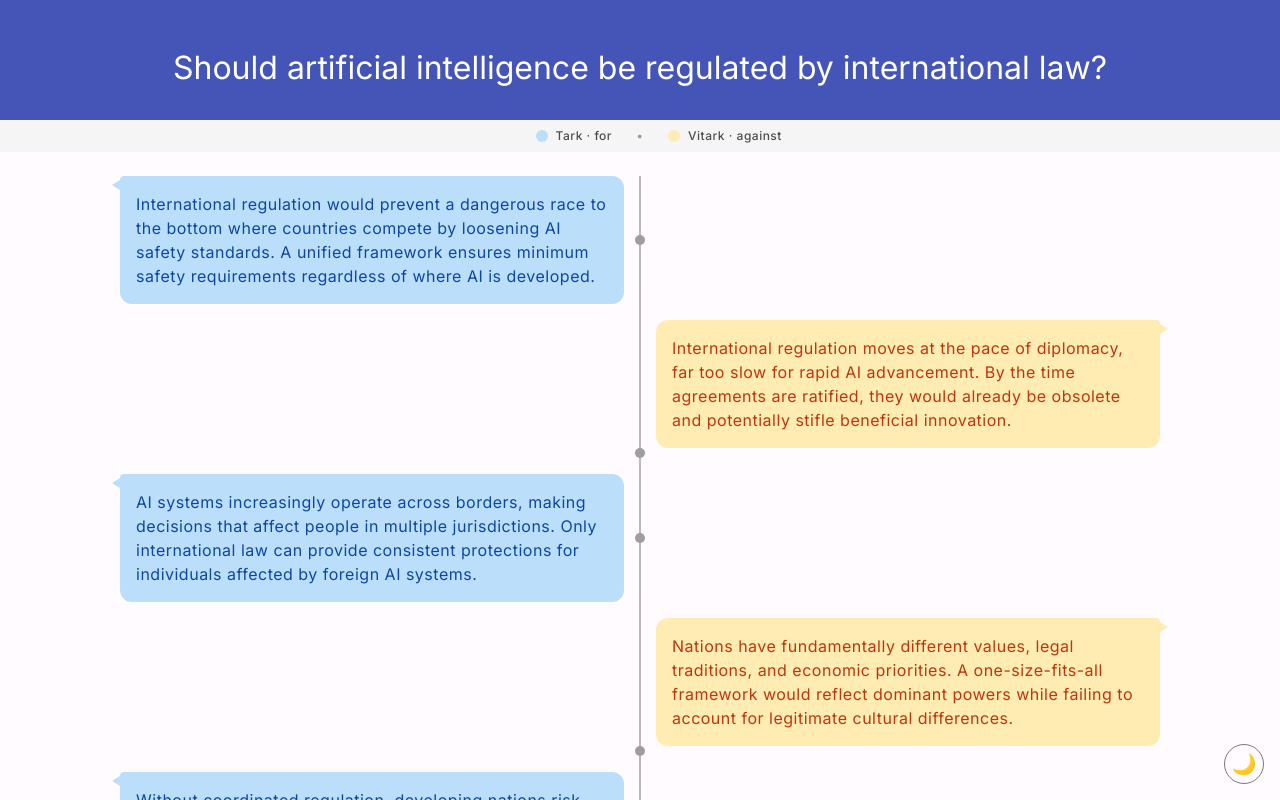
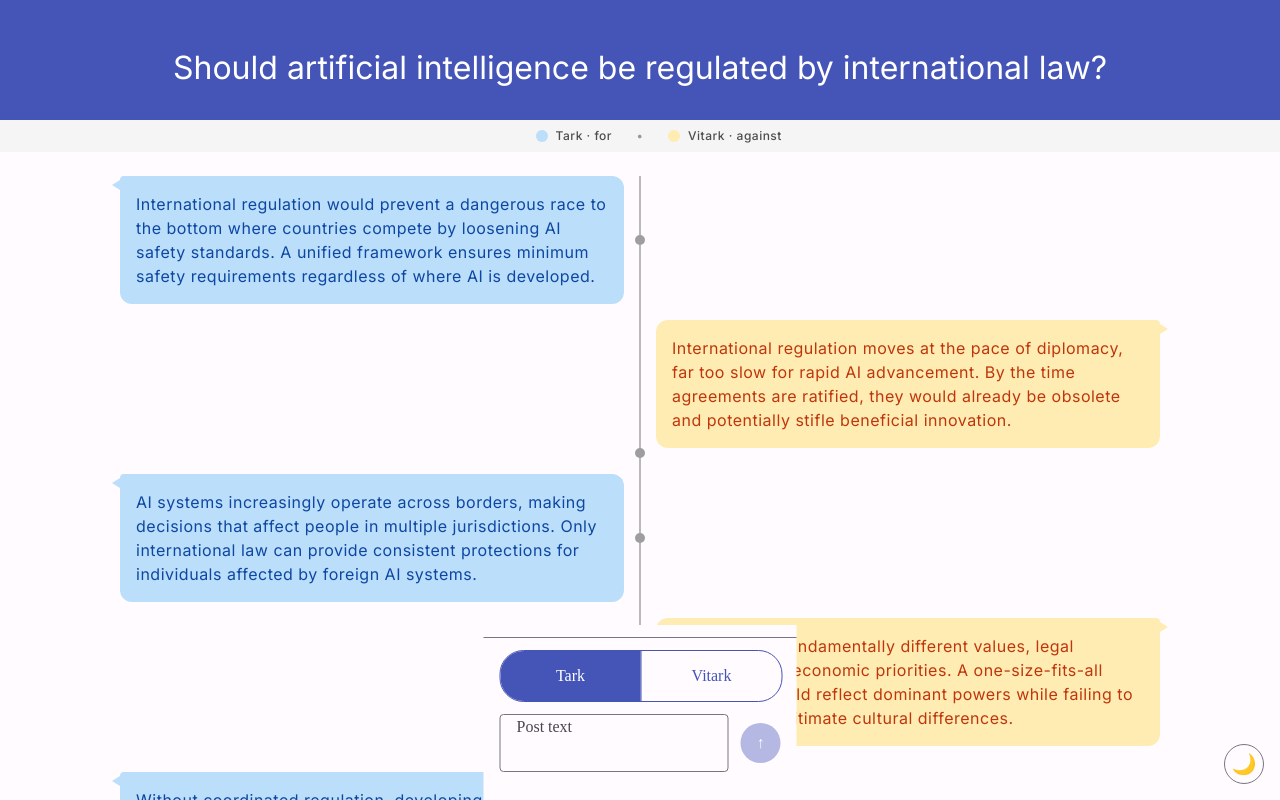
Before and after one commit to nishantnaagnihotri/tark-vitark, a React (Vite) app: page / in a window 1280 px wide. Shown: the top 800 px of the page. Built offline with nearby package versions, Linux system fonts and the light colour scheme.

Commit message:
feat: wire podium into debate screen publish flow

```diff
--- a/src/components/DebateScreen.tsx
+++ b/src/components/DebateScreen.tsx
@@ -1,18 +1,40 @@
+import { useState } from 'react';
+import type { Argument, Side } from '../data/debate';
 import { DEBATE } from '../data/debate';
 import { Topic } from './Topic';
 import { LegendBar } from './LegendBar';
 import { Timeline } from './Timeline';
+import { Podium } from './Podium';
 import { ThemeToggle } from './ThemeToggle';
 import '../styles/debate-screen.css';
 
 export function DebateScreen() {
+    const [localPosts, setLocalPosts] = useState<Argument[]>([]);
+    const [selectedSide, setSelectedSide] = useState<Side>('tark');
+
+    function handlePublish(text: string, side: Side): void {
+        setLocalPosts((existingPosts) => [
+            ...existingPosts,
+            {
+                id: DEBATE.arguments.length + existingPosts.length + 1,
+                side,
+                text,
+            },
+        ]);
+    }
+
     return (
         <main role="main" className="debate-screen">
             <header className="debate-header">
                 <Topic text={DEBATE.topic} />
             </header>
             <LegendBar />
-            <Timeline arguments={DEBATE.arguments} />
+            <Timeline arguments={[...DEBATE.arguments, ...localPosts]} />
+            <Podium
+                selectedSide={selectedSide}
+                onSideChange={setSelectedSide}
+                onPublish={handlePublish}
+            />
             <ThemeToggle />
         </main>
     );
--- a/src/styles/debate-screen.css
+++ b/src/styles/debate-screen.css
@@ -4,6 +4,9 @@
 .debate-screen {
     min-height: 100vh;
     min-height: 100dvh;
+    display: flex;
+    flex-direction: column;
+    padding-bottom: var(--podium-height);
     background-color: var(--color-surface-default);
     color: var(--color-on-surface);
 }
```
Also changed, not shown: 1 other file (tests, documents, lock files or other folders).
